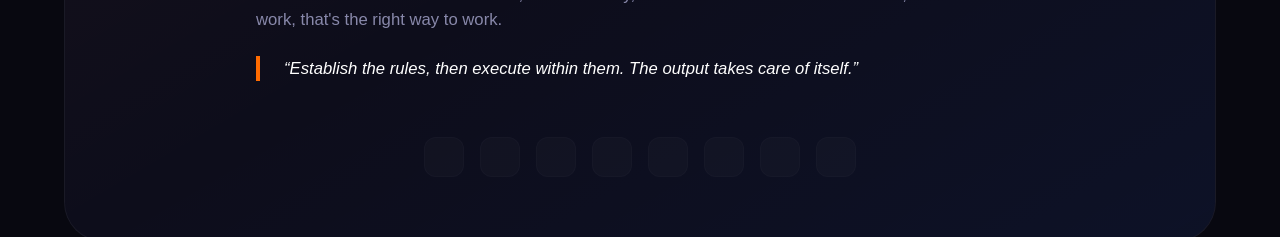
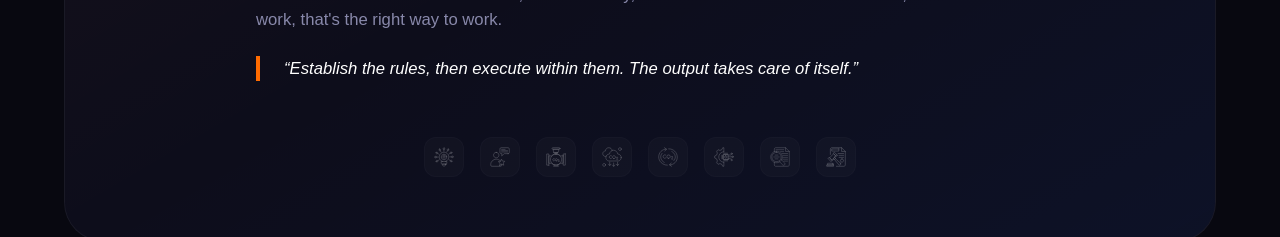
Before and after one commit to RamN-UXD/portfolio, a Next.js app: page /projects/ncv-icons in a window 1280 px wide. Shown: the part 8420-8657 px from the top of the page. Built offline with nearby package versions, Linux system fonts and the light colour scheme; some icons are missing.

Commit message:
Fix TypeScript error in ncv-icons page decorative strip for Vercel deployment

```diff
--- a/app/projects/ncv-icons/page.tsx
+++ b/app/projects/ncv-icons/page.tsx
@@ -450,10 +450,8 @@ export default function NCVIconSystem() {
           {/* Decorative icon strip at bottom */}
           <div className="relative z-10 flex justify-center gap-4 mt-14 flex-wrap">
             {icons.slice(0, 8).map((icon, i) => (
-              <div key={i} className="w-10 h-10 rounded-xl bg-white/5 border border-white/5 flex items-center justify-center opacity-40 hover:opacity-100 transition-opacity">
-                <svg viewBox="0 0 64 64" className="w-5 h-5 stroke-[#ff6b00]" fill="none" strokeWidth="2" strokeLinecap="round" strokeLinejoin="round">
-                  <path d={icon.path} />
-                </svg>
+              <div key={i} className="w-10 h-10 rounded-xl bg-white/5 border border-white/5 flex items-center justify-center opacity-40 hover:opacity-100 transition-opacity overflow-hidden p-1.5">
+                <img src={icon.defaultSrc} alt={icon.label} className="w-full h-full object-contain" />
               </div>
             ))}
           </div>
```
